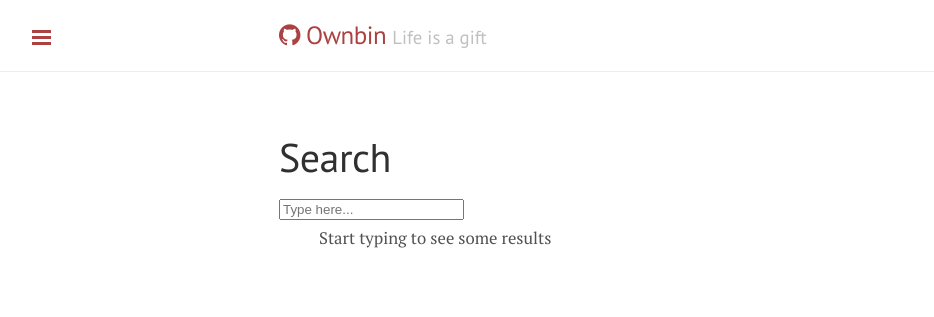
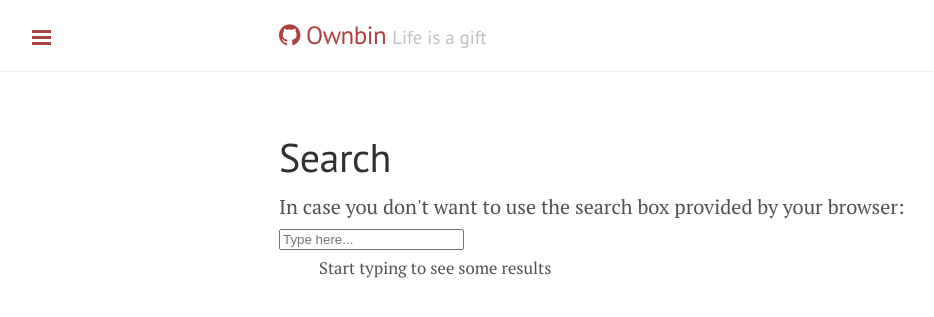
Before and after one commit to ownbin/ownbin.github.io, a Jekyll site: the page built from search.md, in a window 1280 px wide. Shown: the top 317 px of the page, without its empty margins (1-935 px from the left). Built offline with Jekyll 4.4.1, drawn with Linux system fonts in a browser that asks for light colours; nearby versions of some CDN libraries; comment, search, counter and statistics services are not loaded.

Commit message:
update search page

```diff
--- a/search.md
+++ b/search.md
@@ -3,9 +3,11 @@ layout: page
 title: Search
 ---
 
+<div>In case you don't want to use the search box provided by your browser:</div>
+
 <div id="search-container">
   <input type="text" id="search-input" placeholder="Type here...">
-    <ul id="results-container" class="tags-expo-posts"><small>Start typing to see some results</small></ul>
+    <ul id="results-container"><small>Start typing to see some results</small></ul>
 </div>
 
 <script src="/assets/js/jekyll-search.js" type="text/javascript"></script>
@@ -14,7 +16,7 @@ title: Search
     searchInput: document.getElementById('search-input'),
     resultsContainer: document.getElementById('results-container'),
     dataSource: '{{ site.baseurl }}/search.json',
-    searchResultTemplate: '<li class="post-title"><a href="{url}" title="{desc}">{title}<\/a><\/li>',
+    searchResultTemplate: '<li><a href="{url}" title="{desc}">{title}<\/a><\/li>',
     noResultsText: 'No results found',
     limit: 10,
     fuzzy: true,
```
Also changed, not shown: _drafts/ref.md (+1 -1 lines).
